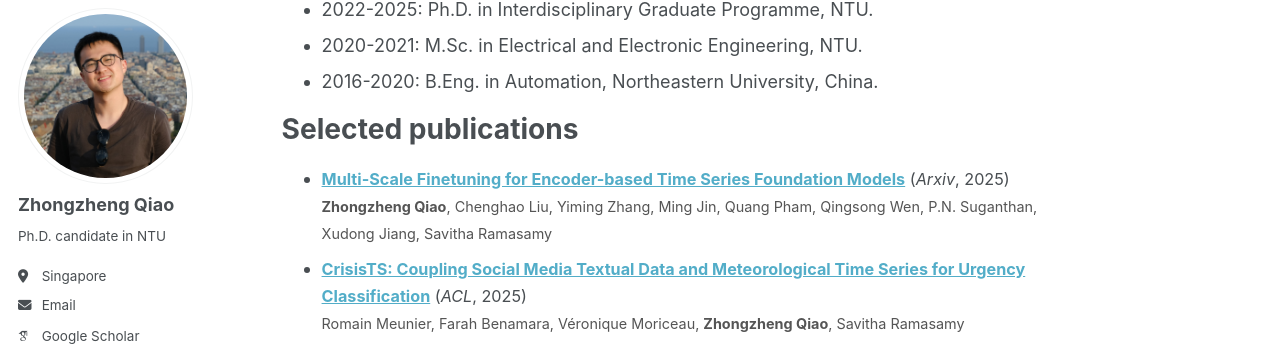
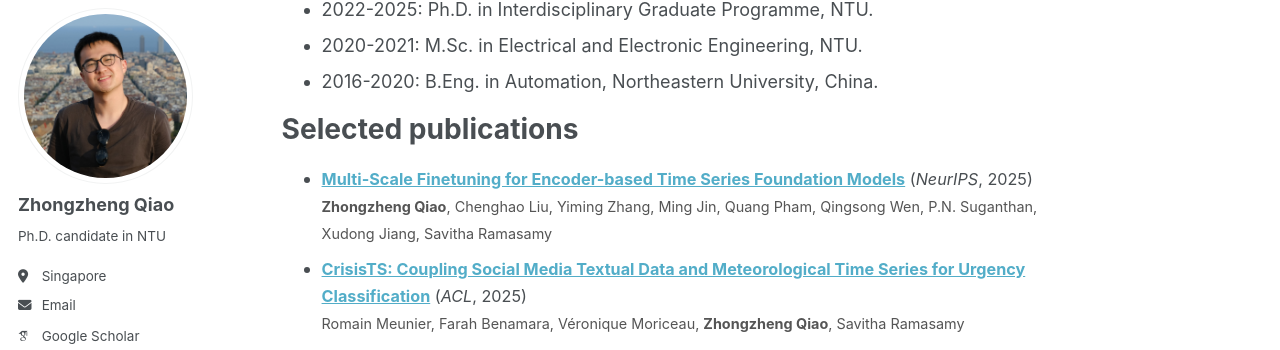
Before and after one commit to zqiao11/zqiao11.github.io, a Jekyll site: the page built from _pages/about.md, in a window 1280 px wide and 900 px high, scrolled down 547 px. Shown: the part 91-441 px from the top of the window. Built offline with Jekyll 4.4.1, drawn with Linux system fonts in a browser that asks for light colours; some web fonts are replaced.

Commit message:
Update NeurIPS 2025

```diff
--- a/_pages/about.md
+++ b/_pages/about.md
@@ -40,7 +40,7 @@ Selected publications
 ======
 
 
-- <span class="pub-title">**[Multi-Scale Finetuning for Encoder-based Time Series Foundation Models](https://arxiv.org/abs/2506.14087)** (*Arxiv*, 2025)</span>
+- <span class="pub-title">**[Multi-Scale Finetuning for Encoder-based Time Series Foundation Models](https://arxiv.org/abs/2506.14087)** (*NeurIPS*, 2025)</span>
   <span class="pub-authors"><strong>Zhongzheng Qiao</strong>, Chenghao Liu, Yiming Zhang, Ming Jin, Quang Pham, Qingsong Wen, P.N. Suganthan, Xudong Jiang, Savitha Ramasamy</span>
 - <span class="pub-title">**[CrisisTS: Coupling Social Media Textual Data and Meteorological Time Series for Urgency Classification](https://aclanthology.org/2025.acl-long.783/)** (*ACL*, 2025)</span>
   <span class="pub-authors">Romain Meunier, Farah Benamara, Véronique Moriceau, <strong>Zhongzheng Qiao</strong>, Savitha Ramasamy</span>
```
